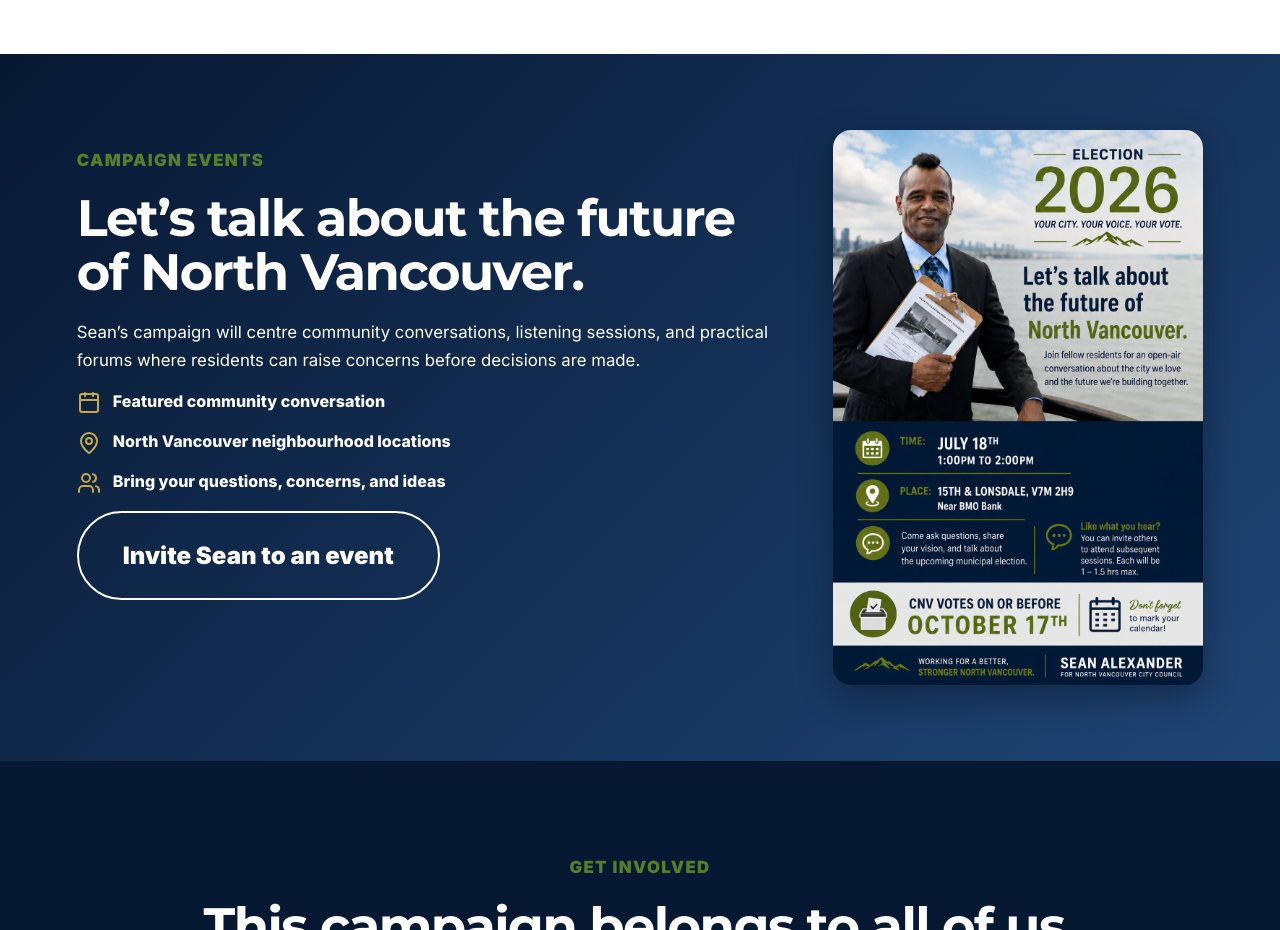
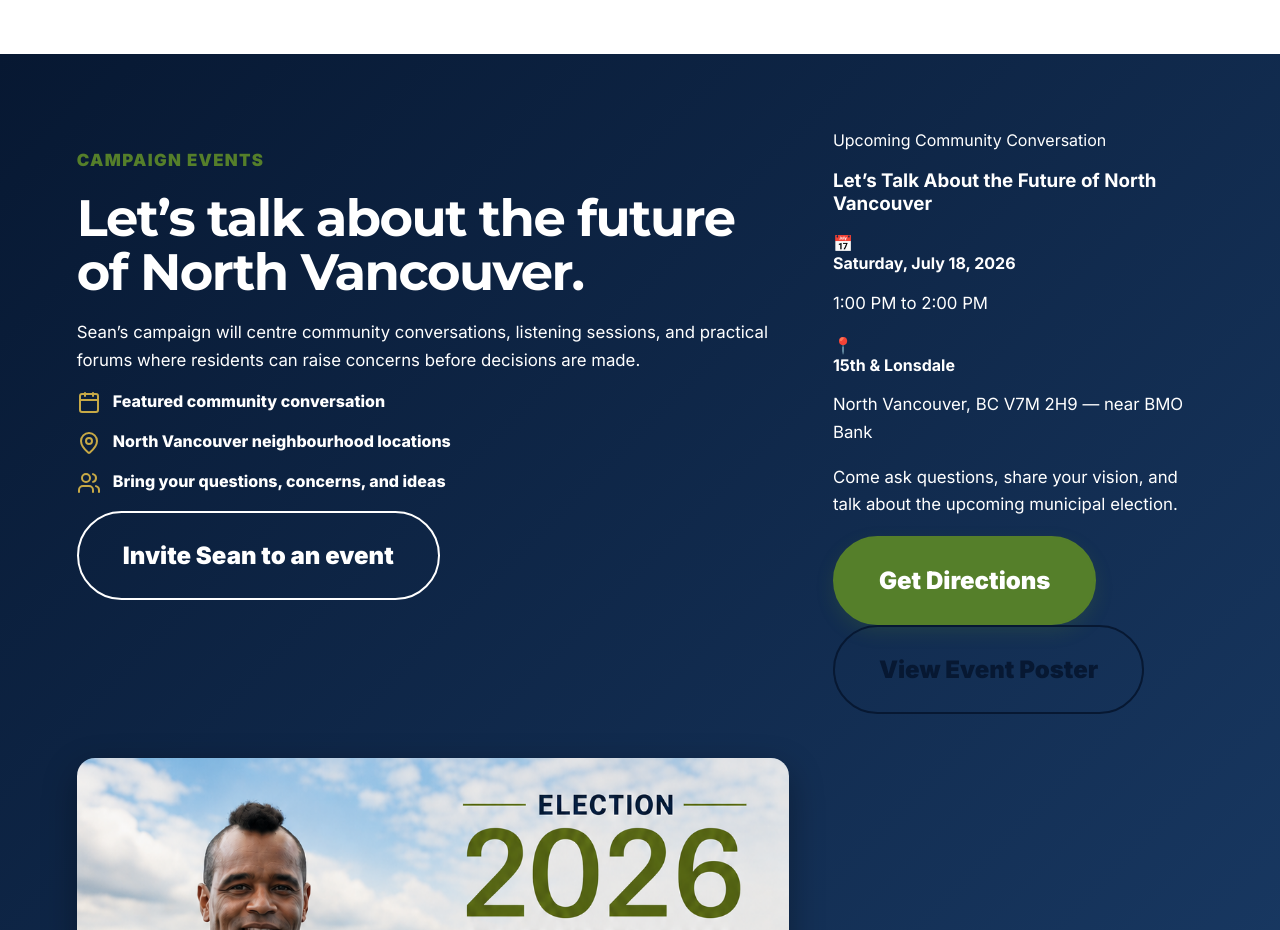
Before and after one commit to irnewlands/seanfornorthvan-site, a React (Vite) app: page / in a window 1280 px wide. Shown: the part 4660-5590 px from the top of the page. Built offline with nearby package versions, Linux system fonts and the light colour scheme.

Commit message:
Update main.jsx

```diff
--- a/src/main.jsx
+++ b/src/main.jsx
@@ -326,6 +326,54 @@ function Events() {
   Invite Sean to an event
 </a>
       </div>
+      <div className="featured-event-card">
+  <div className="event-card-label">Upcoming Community Conversation</div>
+
+  <h3>Let’s Talk About the Future of North Vancouver</h3>
+
+  <div className="event-card-details">
+    <div>
+      <span className="event-detail-icon">📅</span>
+      <div>
+        <strong>Saturday, July 18, 2026</strong>
+        <p>1:00 PM to 2:00 PM</p>
+      </div>
+    </div>
+
+    <div>
+      <span className="event-detail-icon">📍</span>
+      <div>
+        <strong>15th &amp; Lonsdale</strong>
+        <p>North Vancouver, BC V7M 2H9 — near BMO Bank</p>
+      </div>
+    </div>
+  </div>
+
+  <p className="event-card-description">
+    Come ask questions, share your vision, and talk about the upcoming
+    municipal election.
+  </p>
+
+  <div className="event-card-actions">
+    <a
+      className="btn primary"
+      href="https://www.google.com/maps/search/?api=1&query=15th%20%26%20Lonsdale%2C%20North%20Vancouver%2C%20BC%20V7M%202H9"
+      target="_blank"
+      rel="noopener noreferrer"
+    >
+      Get Directions
+    </a>
+
+    <a
+      className="btn secondary"
+      href="/assets/community-conversation-july-18-2026.png"
+      target="_blank"
+      rel="noopener noreferrer"
+    >
+      View Event Poster
+    </a>
+  </div>
+</div>
 
       <img src="/assets/community-conversation-july-18-2026.png" />
     </section>
```
